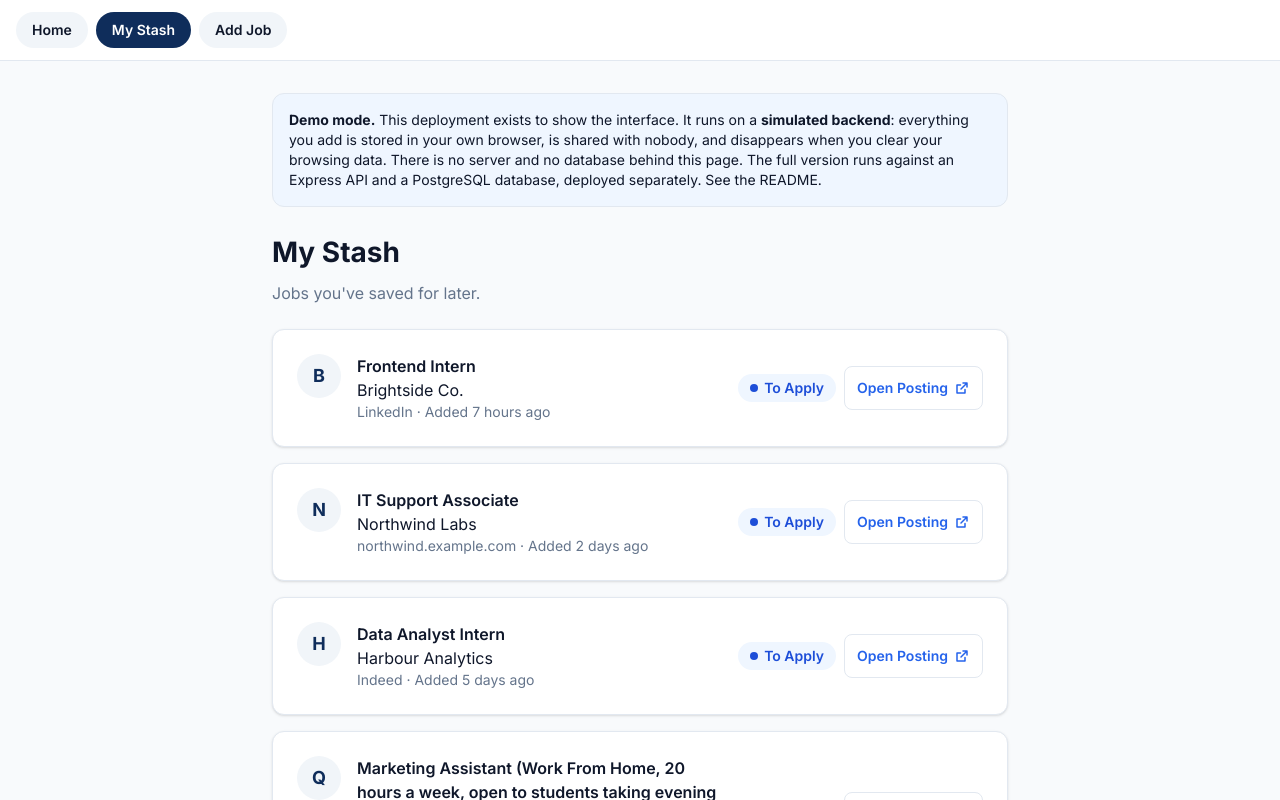
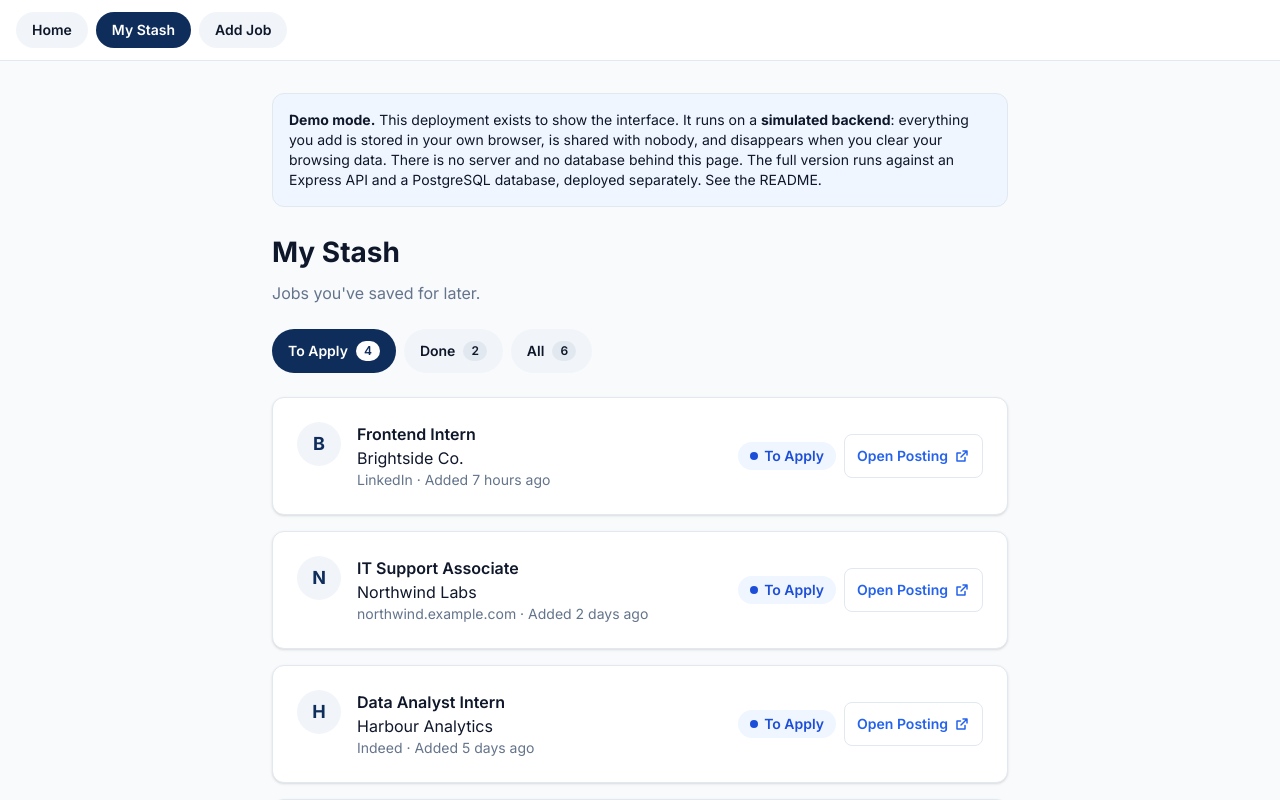
Before and after one commit to EnzoProg-ctrl/JobStash, a React (Vite) app in the folder client/: page /stash in a window 1280 px wide. Shown: the top 800 px of the page. Built offline with nearby package versions, Linux system fonts and the light colour scheme; no server answers.

Commit message:
Added To Apply / Done / All filter tabs

```diff
--- /dev/null
+++ b/client/src/components/FilterTabs.jsx
@@ -0,0 +1,42 @@
+// The To Apply / Done / All tabs on My Stash, each with how many jobs it holds.
+//
+// Real buttons, so they can be reached with Tab and pressed with Enter.
+// aria-pressed tells a screen reader which one is picked.
+
+const TABS = [
+  { value: 'to_apply', label: 'To Apply' },
+  { value: 'done', label: 'Done' },
+  { value: 'all', label: 'All' },
+]
+
+export default function FilterTabs({ value, counts, onChange }) {
+  return (
+    <div className="flex flex-wrap gap-2" role="group" aria-label="Show jobs">
+      {TABS.map((tab) => {
+        const active = tab.value === value
+        return (
+          <button
+            key={tab.value}
+            type="button"
+            aria-pressed={active}
+            onClick={() => onChange(tab.value)}
+            className={`inline-flex min-h-11 items-center gap-2 rounded-full px-4 text-sm font-semibold ${
+              active ? 'bg-primary text-white' : 'bg-subtle text-ink hover:bg-line'
+            }`}
+          >
+            {tab.label}
+            {/* Dark text on grey, never grey on grey: that pair failed the
+                contrast check in the design system. */}
+            <span
+              className={`rounded-full px-2 py-0.5 text-xs ${
+                active ? 'bg-white text-primary' : 'bg-line text-ink'
+              }`}
+            >
+              {counts[tab.value]}
+            </span>
+          </button>
+        )
+      })}
+    </div>
+  )
+}
--- a/client/src/pages/StashPage.jsx
+++ b/client/src/pages/StashPage.jsx
@@ -1,13 +1,22 @@
 import { useEffect, useState } from 'react'
 import { listJobs } from '../api'
+import FilterTabs from '../components/FilterTabs.jsx'
 import JobCard from '../components/JobCard.jsx'
 
-// My Stash. For now it lists every saved job. The filter tabs, search and the
-// card actions come next.
+// Shown when a tab has nothing in it. Different from the page having no jobs
+// at all, which gets its own message below.
+const EMPTY_TAB = {
+  to_apply: 'Nothing left to apply for. Nice work!',
+  done: 'Nothing marked as done yet.',
+}
+
+// My Stash: every saved job, filtered by the tabs. Search and the card actions
+// come next.
 export default function StashPage() {
   const [status, setStatus] = useState('loading')   // loading | ready | error
   const [jobs, setJobs] = useState([])
   const [error, setError] = useState(null)
+  const [tab, setTab] = useState('to_apply')        // to_apply | done | all
 
   useEffect(() => {
     listJobs()
@@ -20,6 +29,15 @@ export default function StashPage() {
         setStatus('error')
       })
   }, [])
+
+  // All jobs are already loaded, so switching tabs only filters what is here.
+  // No extra request, and the counts come for free.
+  const counts = {
+    to_apply: jobs.filter((job) => job.status === 'to_apply').length,
+    done: jobs.filter((job) => job.status === 'done').length,
+    all: jobs.length,
+  }
+  const visible = tab === 'all' ? jobs : jobs.filter((job) => job.status === tab)
 
   return (
     <section>
@@ -42,11 +60,23 @@ export default function StashPage() {
       )}
 
       {status === 'ready' && jobs.length > 0 && (
-        <ul className="mt-6 flex flex-col gap-4">
-          {jobs.map((job) => (
-            <JobCard key={job.id} job={job} />
-          ))}
-        </ul>
+        <>
+          <div className="mt-6">
+            <FilterTabs value={tab} counts={counts} onChange={setTab} />
+          </div>
+
+          {visible.length === 0 ? (
+            <p className="mt-6 rounded-card border border-line bg-surface p-8 text-center text-muted">
+              {EMPTY_TAB[tab]}
+            </p>
+          ) : (
+            <ul className="mt-6 flex flex-col gap-4">
+              {visible.map((job) => (
+                <JobCard key={job.id} job={job} />
+              ))}
+            </ul>
+          )}
+        </>
       )}
     </section>
   )
```
